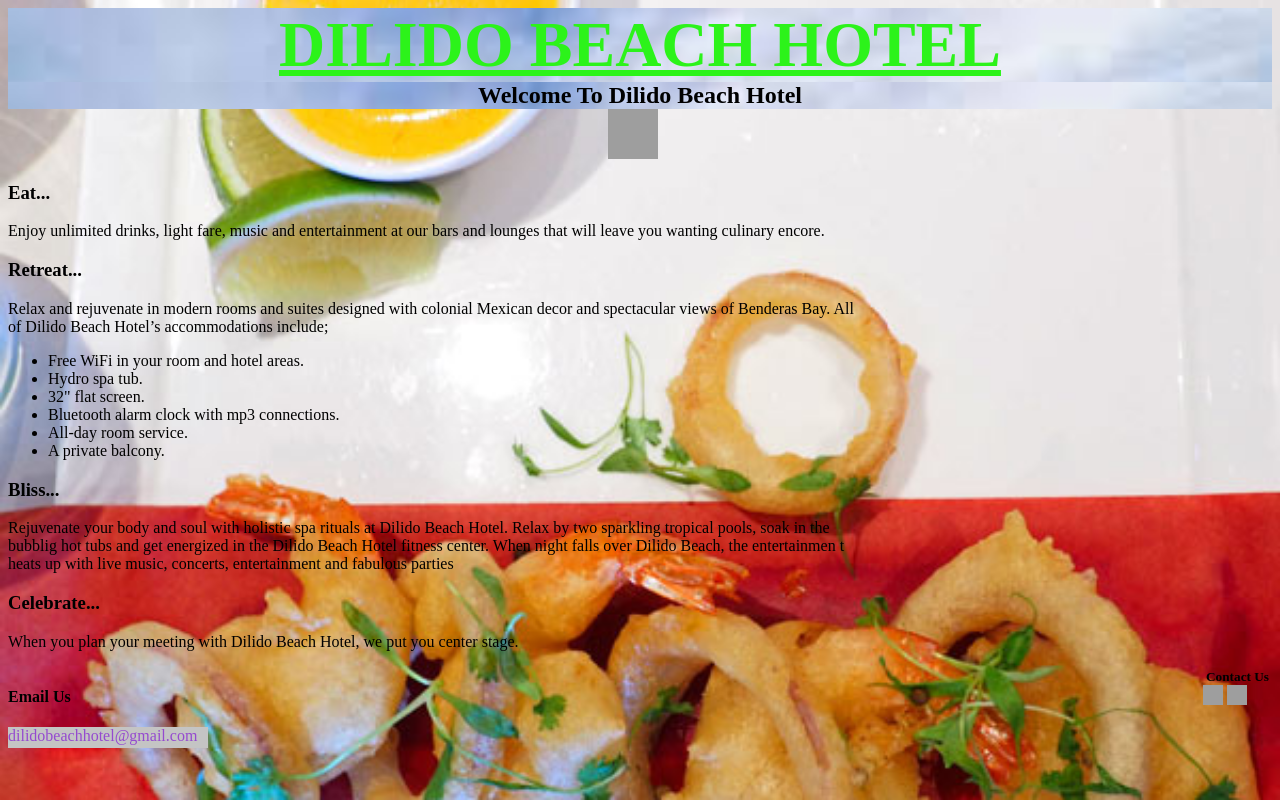
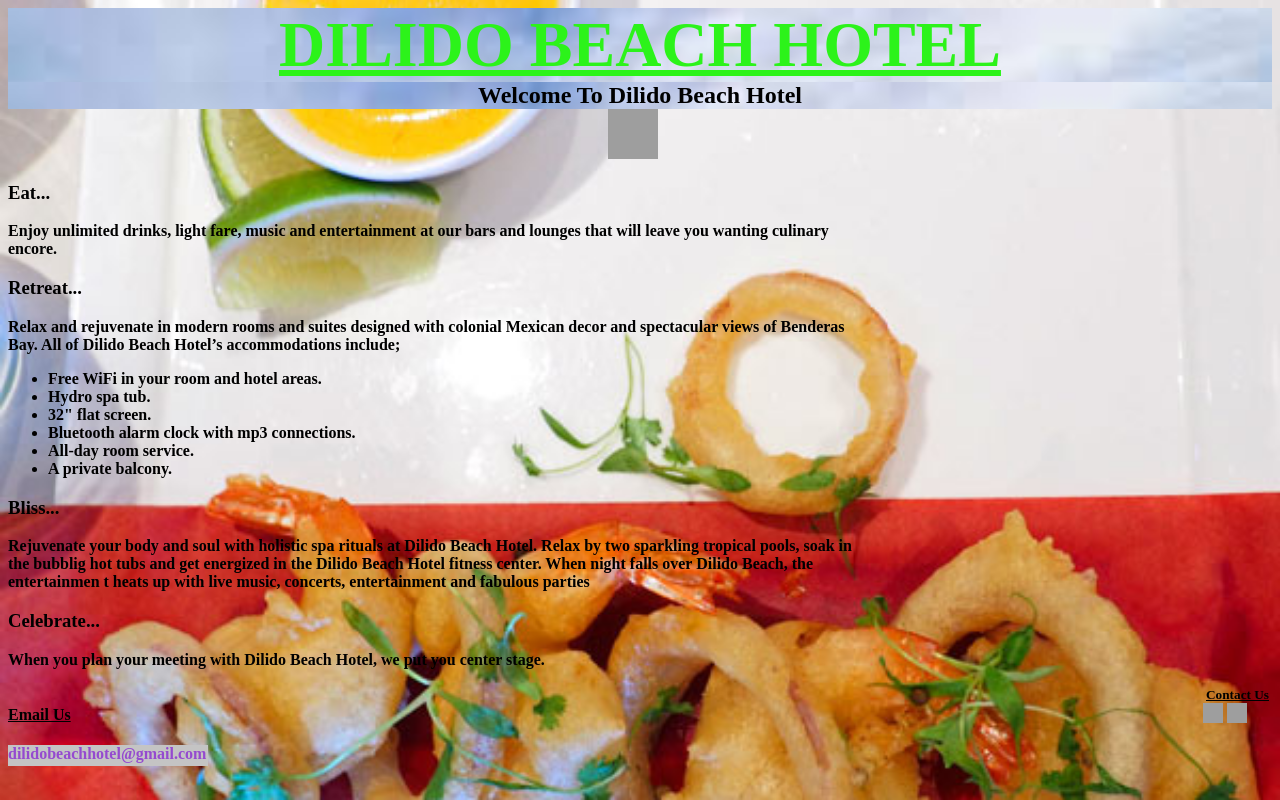
Before and after one commit to Rovine1999/DILIDO-BEACH-HOTEL, a plain HTML site: page index.html in a window 1280 px wide. Drawn offline with Linux system fonts and the light colour scheme; grey boxes are pictures that could not be loaded.

Commit message:
add gh-pages

```diff
--- a/index.html
+++ b/index.html
@@ -13,7 +13,7 @@
     <a href="index.html"><img src="https://upload.wikimedia.org/wikipedia/commons/thumb/e/e6/Home_Icon.svg/1024px-Home_Icon.svg.png" width="50" height="50"></a>
      </div>
 
-    <h3>Eat...</h3>
+    <h3><b>Eat...</b></h3>
 
     <p>
     Enjoy unlimited drinks, light fare, music and entertainment at our bars and lounges that
@@ -36,7 +36,7 @@
         <li>A private balcony.</ul>
         </ul>
 
-        <h3>Bliss...</h3>
+        <h3><b>Bliss...</b></h3>
 
         <p>
         Rejuvenate your body and soul with holistic spa rituals at Dilido Beach Hotel. Relax by
@@ -45,7 +45,7 @@
         t heats up with live music, concerts, entertainment and fabulous parties
         </p>
 
-        <h3>Celebrate...</h3>
+        <h3><b>Celebrate...</b></h3>
 
         <p>
     When you plan your meeting with Dilido Beach Hotel, we put you center stage.
@@ -53,12 +53,12 @@
 
     <div class="upper">
         <div class="address">
-            <h4>Email Us</h4>
+            <h4><u>Email Us</u></h4>
             <p>dilidobeachhotel@gmail.com</p>
         </div>
         <div class="social">
             <div>
-                <h5>Contact Us</h5>
+                <h5><u>Contact Us</u></h5>
              </div>
              <div>
                 <a href="https://www.instagram.com"><img src="https://upload.wikimedia.org/wikipedia/commons/5/58/Instagram-Icon.png" width="20" height="20"></a>
--- a/styles.css
+++ b/styles.css
@@ -34,6 +34,7 @@ body {
     background-image: url('./images/DILIDO.jpg');
     background-repeat: no-repeat;
     background-size: cover;
+    font-weight: bolder;
 }
 
 div p {
```
